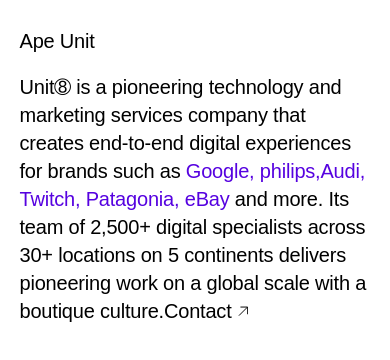
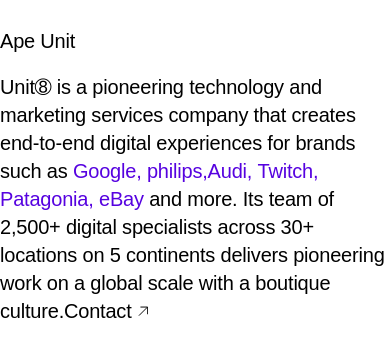
Before and after one commit to TheGymRwanda/unit8-maroon, a Next.js app: page / in a window 390 px wide. Shown: the top 360 px of the page. Built offline with nearby package versions, Linux system fonts and the light colour scheme.

Commit message:
Fix: Add some changes to each break point style

```diff
--- a/components/layout/Header.jsx
+++ b/components/layout/Header.jsx
@@ -3,11 +3,11 @@ import Link from "../ui/Link";
 
 export default function Header() {
   return (
-    <header className="lg:max-w-359.5 mx-auto flex justify-center font-Neufile text-xl font-normal leading-7 tracking-spacing-sm md:text-2xl md:leading-8 md:tracking-spacing-md">
-      <section className="mt-6.75 w-10.5/12 md:w-11.8/12 lg:w-7/12">
+    <header className="flex justify-center font-Neufile text-xl font-normal leading-7 tracking-spacing-sm md:text-2xl md:leading-8 md:tracking-spacing-md">
+      <section className="mt-6.75">
         <div className="justify-between lg:flex">
           <h1 className="mb-4.485">Ape Unit</h1>
-          <p className="hidden md:block lg:w-[61.44%]">
+          <p className="hidden md:block lg:w-7/10 xl:w-7/13">
             Unit➇ is a pioneering technology company specialing in decentralised
             technologies that creates end-to-end digital experiences for
             protocols including{" "}
--- a/tailwind.config.js
+++ b/tailwind.config.js
@@ -52,7 +52,8 @@ module.exports = {
       },
       width:{
         '2.715': '0.679rem', //10.86px
-        '7/12': '61,44%',
+        '7/10': '74%',
+        '7/13': '61.44%',
         "11.5/12" : "91%",   // width on desktop
         "11.8/12" : "93%",   //width on tablet
         "10.5/12" : "90%"    //width on mobile
```
